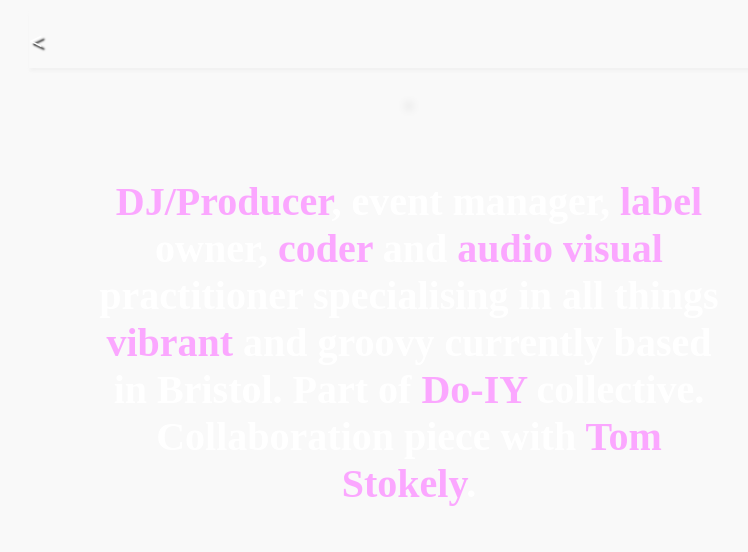
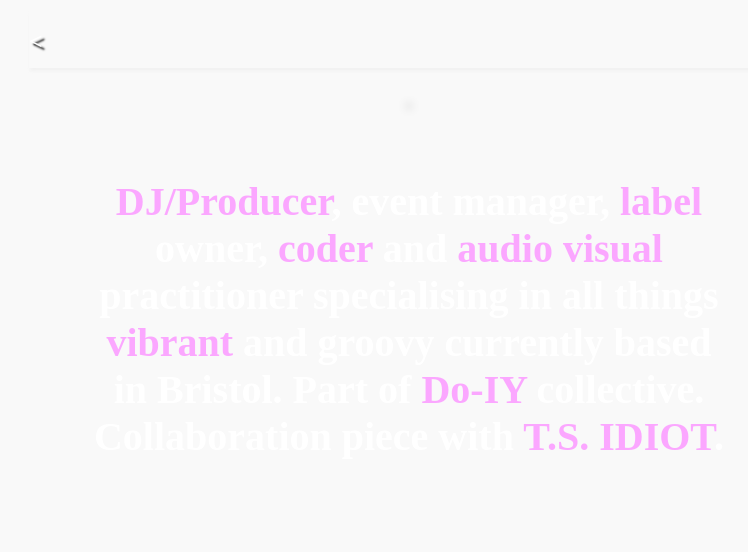
Before and after one commit to HJ959/henry_james_website, a plain HTML site: page index.html in a window 1280 px wide. Shown: the whole page, without its empty margins (231-979 px from the left). Drawn offline with nearby package versions, Linux system fonts and the light colour scheme; a web font is replaced by a local one.

Commit message:
Added new piece with T.S. Idiot

```diff
--- a/index.html
+++ b/index.html
@@ -29,7 +29,7 @@
             <div id="js-home-section" class="content-section is-showing">
                 <div id="js-background_canvas"></div>
                 <div class='section'>
-                    <h1><a class="click_a" href="https://soundcloud.com/boulderheaduk">DJ/Producer</a>, event manager, <a class="click_a" href="https://mint-tea-records.co.uk">label</a> owner, <a class="click_a" href="https://github.com/HJ959">coder</a> and <a class="click_a is-pointer" onclick="showAV()">audio visual</a> practitioner specialising in all things <a class="click_a is-pointer" onclick="showPrints()">vibrant</a> and groovy currently based in Bristol. Part of <a class="click_a" href="https://do-iy.com">Do-IY</a> collective. Collaboration piece with <a class="click_a" href="tom_stokely.html">Tom Stokely</a>.</h1>
+                    <h1><a class="click_a" href="https://soundcloud.com/boulderheaduk">DJ/Producer</a>, event manager, <a class="click_a" href="https://mint-tea-records.co.uk">label</a> owner, <a class="click_a" href="https://github.com/HJ959">coder</a> and <a class="click_a is-pointer" onclick="showAV()">audio visual</a> practitioner specialising in all things <a class="click_a is-pointer" onclick="showPrints()">vibrant</a> and groovy currently based in Bristol. Part of <a class="click_a" href="https://do-iy.com">Do-IY</a> collective. Collaboration piece with <a class="click_a" href="ts_idiot.html">T.S. IDIOT</a>.</h1>
                 </div>
                 <div class='section'>
                     <h1>// henryjaames gmail com</h1>
```
